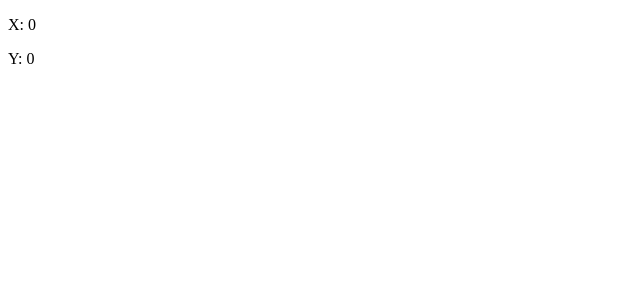
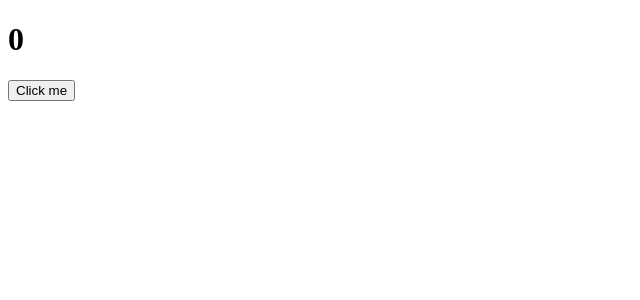
Before and after one commit to Plohishka/my-app, a React (Create React App) app: page / in a window 1280 px wide. Shown: the top 300 px of the page, without its empty margins (0-640 px from the left). Built offline with nearby package versions, Linux system fonts and the light colour scheme.

Commit message:
useReducer welcome

```diff
--- a/src/components/App/App.js
+++ b/src/components/App/App.js
@@ -1,16 +1,12 @@
 import React from 'react';
-import useMouseTracker from '../../hooks/MouseTracker/MouseTracker';
+import RegistrationForm from '../RegistrationForm/RegistrationForm';
 
 
 
 function App () {
-const {coordinates} = useMouseTracker();
 
   return (
-    <section>
-      <p>X: {coordinates.x}</p>
-      <p>Y: {coordinates.y}</p>
-    </section>
+    <RegistrationForm/>
     )
 }
 
--- /dev/null
+++ b/src/components/RegistrationForm/RegistrationForm.js
@@ -0,0 +1,54 @@
+import React, { useState, useReducer } from 'react';
+
+const initialState = {
+    clickCount: 0
+}
+
+const reducer = (state, action) => {
+    switch (action.type) {
+        case 'CLICK_INCREMENT': {
+            return {
+                ...state,
+                clickCount: state.clickCount + 1
+            }
+        }
+        default: {
+            return state;
+        }
+    }
+}
+
+const RegistrationForm = () => {
+
+    const [state, dispatch] = useReducer(reducer, initialState);
+
+    const clickHandler = () => {
+        dispatch({
+            type: 'CLICK_INCREMENT'
+
+        })
+    }
+
+    /* const [firstName, setFirstName] = useState('');
+    const [lastName, setLastName] = useState('');
+    const [email, setEmail] = useState('');
+    const [password, setPassword] = useState(''); */
+
+
+    return (
+        <>
+        <h1>{state.clickCount}</h1>
+        <button onClick={clickHandler}>Click me</button>
+        </>
+        //  <form>
+
+        //     <input type='text' name='firstName' placeholder='firstName' value={firstName} />
+        //     <input type='text' name='lastName' placeholder='lastName' value={lastName} />
+        //     <input type='text' name='email' placeholder='emeil' value={email} />
+        //     <input type='text' name='password' placeholder='password' value={password} />
+        //     <button type='submit'>Registration</button>
+        // </form>
+    );
+}
+
+export default RegistrationForm;
```
